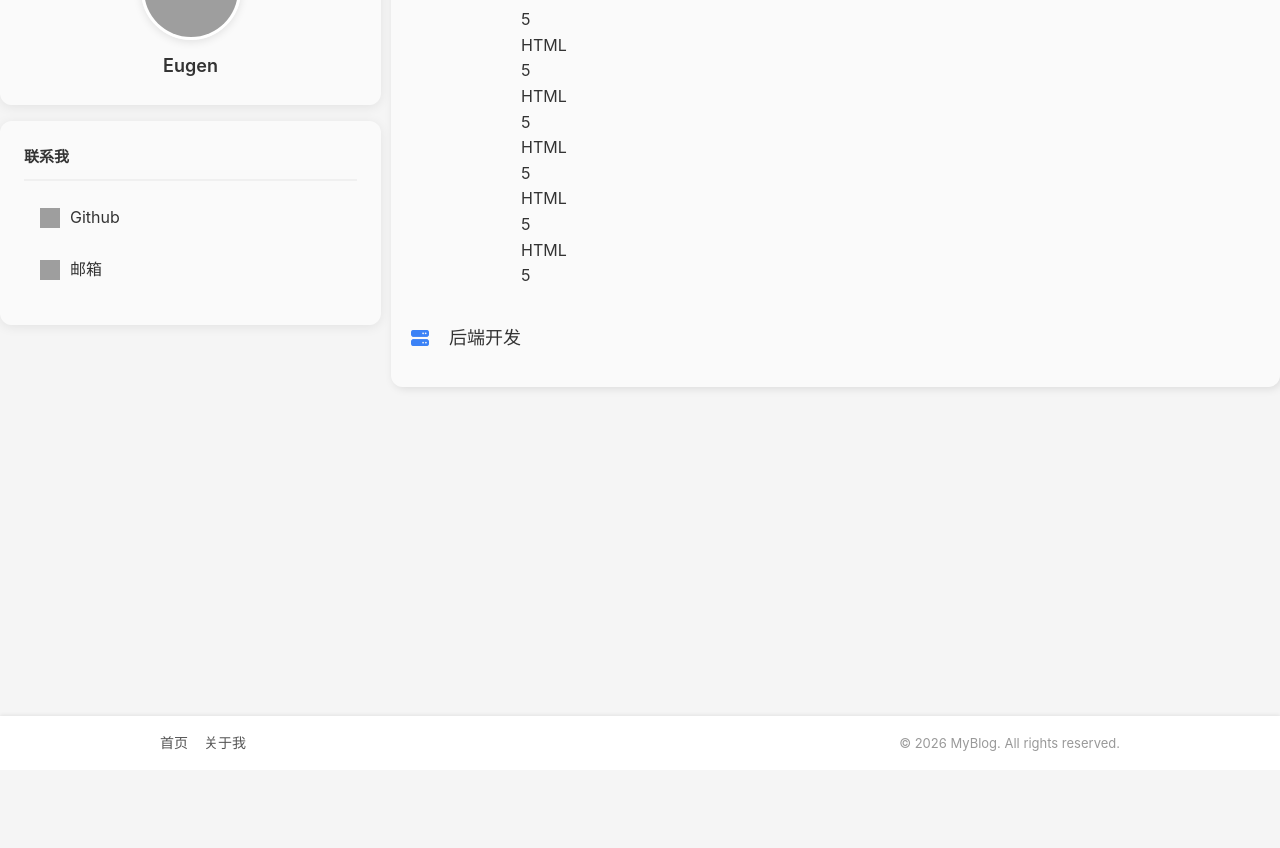
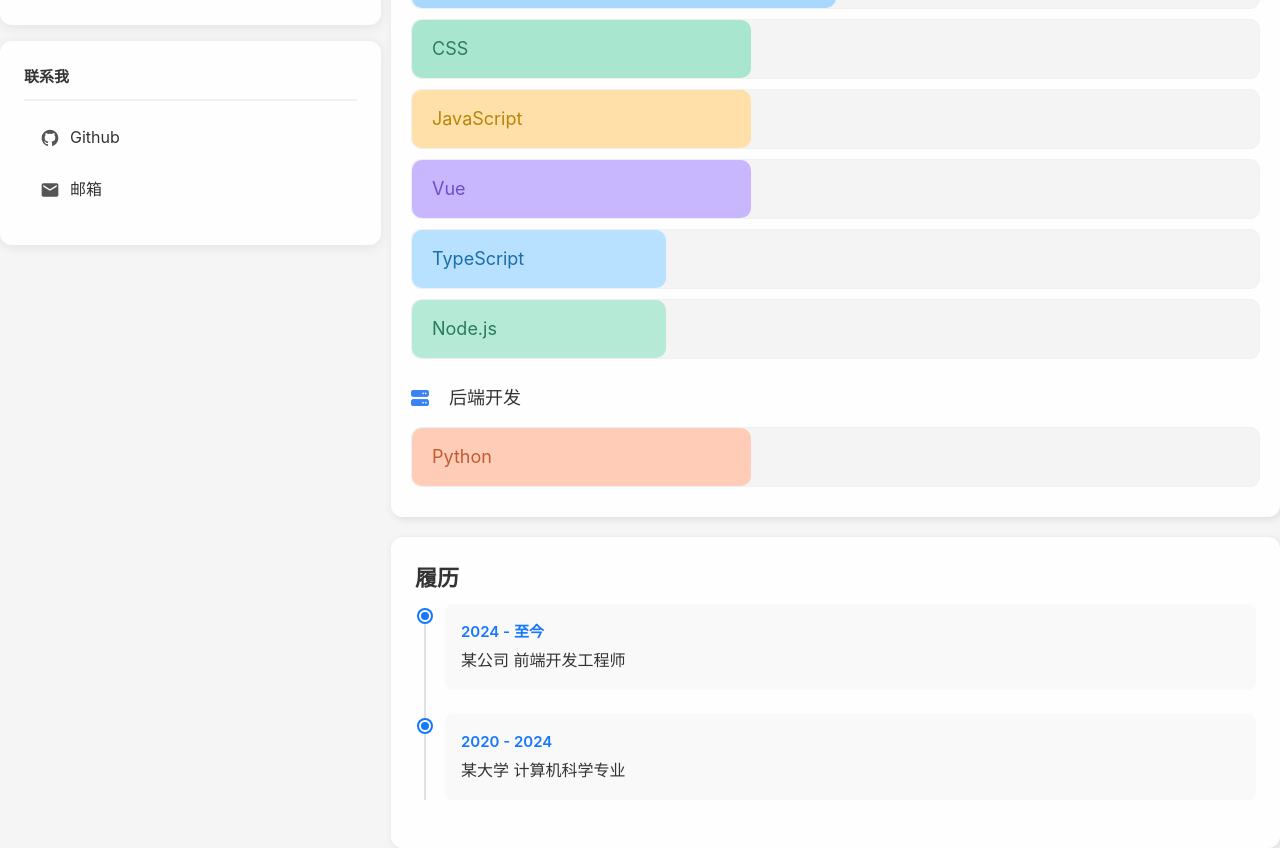
Before and after one commit to lantianxiadejiyuyun/my-blog, a Vue app in the folder vue/: page /aboutme in a window 1280 px wide. Shown: the part 460-1308 px from the top of the page. Before the commit the page ends 1230 px from the top, so only its background shows below. Built offline with nearby package versions, Linux system fonts and the light colour scheme; grey boxes are pictures that could not be loaded; the HTML template or start-up script is replaced by a standard one.

Commit message:
先改成这样吧

```diff
--- a/vue/src/App.vue
+++ b/vue/src/App.vue
@@ -33,7 +33,7 @@ import BottomBarCommponets from "@/commpoents/BottomBarCommponets.vue";
   box-shadow: 2px 2px 8px rgba(0, 0, 0, 0.1);
   margin-bottom:20px;
   border-radius: 12px;
-  background: rgba(255, 255, 255, 0.5);
+  background: rgba(255, 255, 255, 0.9);
 }
 
 *,
--- a/vue/src/views/AboutMe.vue
+++ b/vue/src/views/AboutMe.vue
@@ -19,11 +19,11 @@
           <div class="list-box">
             <a class="tel-item" href="https://github.com/lantianxiadejiyuyun" target="_blank"
                title="GitHub">
-              <img src="../../imgs/aboutme/github.svg" alt="GitHub" width="20" height="20">
+              <img src="../../public/imgs/aboutme/github.svg" alt="GitHub" width="20" height="20">
               <p>Github</p>
             </a>
             <a class="tel-item" href="mailto:your@email.com" title="Email">
-              <img src="../../imgs/aboutme/email.svg" alt="Email" width="20" height="20">
+              <img src="../../public/imgs/aboutme/email.svg" alt="Email" width="20" height="20">
               <p>邮箱</p>
             </a>
           </div>
@@ -39,26 +39,55 @@
             <div class="tree-item">
               <img src="../../public/imgs/aboutme/skill-tree/web.png" alt="前端开发">
               <p>前端开发</p>
+            </div>
+
             <div class="skill-list">
               <div class="skill" v-for="(item,i) in myScoreConfig.web" :key="i">
-                  <div class="name">
-                    {{item.name}}
+                <p :style="{ color: item.color }">
+                  {{ item.name }}
+                </p>
+                <div class="back"
+                     :style="{ width: getSkillBackWidth(item.score), backgroundColor: item.backcolor }"></div>
+              </div>
             </div>
 
-                  <div class="container">
-                    <div class="progress"></div>
+            <div class="tree-item">
+              <img src="../../public/imgs/aboutme/skill-tree/server.png" alt="后端开发">
+              <p>后端开发</p>
             </div>
-                  <div class="score">
-                    {{item.score}}
+
+            <div class="skill-list">
+              <div class="skill" v-for="(item,i) in myScoreConfig.server" :key="i">
+                <p :style="{ color: item.color }">
+                  {{ item.name }}
+                </p>
+                <div class="back"
+                     :style="{ width: getSkillBackWidth(item.score), backgroundColor: item.backcolor }"></div>
               </div>
             </div>
           </div>
         </div>
-            <div class="tree-item">
-              <img src="../../public/imgs/aboutme/skill-tree/server.png" alt="后端开发">
-              <p>后端开发</p>
+        <div class="introduction box">
+          <div class="title">
+            履历
+          </div>
+          <div class="timeline">
+            <div class="timeline-item">
+              <div class="timeline-dot"></div>
+              <div class="timeline-content">
+                <h3>2024 - 至今</h3>
+                <p>某公司 前端开发工程师</p>
               </div>
             </div>
+            <div class="timeline-item">
+              <div class="timeline-dot"></div>
+              <div class="timeline-content">
+                <h3>2020 - 2024</h3>
+                <p>某大学 计算机科学专业</p>
+              </div>
+            </div>
+          </div>
+
         </div>
       </div>
     </div>
@@ -66,43 +95,57 @@
 </template>
 
 <script setup lang="ts">
-import {onMounted, onUnmounted, ref} from 'vue'
+import {computed, onMounted, onUnmounted, ref} from 'vue'
 
 const myScoreConfig = ref({
-  web:[
+  web: [
     {
-      name:'HTML',
-      score:5,
-      backcolor:''
-    },{
-      name:'HTML',
-      score:5,
-      backcolor:''
-    },{
-      name:'HTML',
-      score:5,
-      backcolor:''
-    },{
-      name:'HTML',
-      score:5,
-      backcolor:''
-    },{
-      name:'HTML',
-      score:5,
-      backcolor:''
-    },{
-      name:'HTML',
-      score:5,
-      backcolor:''
+      name: 'HTML',
+      score: 5,
+      backcolor: '#a8d8ff',
+      color: '#1a73ab',
+    }, {
+      name: 'CSS',
+      score: 4,
+      backcolor: '#a8e6cf',
+      color: '#2e7d5b',
+    }, {
+      name: 'JavaScript',
+      score: 4,
+      backcolor: '#ffe0a8',
+      color: '#b8860b',
+    }, {
+      name: 'Vue',
+      score: 4,
+      backcolor: '#c8b6ff',
+      color: '#6a4fc9',
+    }, {
+      name: 'TypeScript',
+      score: 3,
+      backcolor: '#b8e0ff',
+      color: '#1a6fa8',
+    }, {
+      name: 'Node.js',
+      score: 3,
+      backcolor: '#b5ead7',
+      color: '#2b7a5f',
     }
   ],
-  server:[
-
+  server: [
+    {
+      name: 'Python',
+      score: 4,
+      backcolor: '#ffccb8',
+      color: '#c45a32',
+    }
   ]
 })
 
+const getSkillBackWidth = ((score: number) => {
+  return (score / 10 * 100) + '%'
+})
+
 onMounted(() => {
-
 })
 
 onUnmounted(() => {
@@ -112,16 +155,28 @@ onUnmounted(() => {
 
 <style lang="scss" scoped>
 .content {
+  position: relative;
+
   .header-box {
-    width: 100%;
-    background: linear-gradient(to bottom, rgba(0, 0, 0, 0), rgba(255, 255, 255, 0.9)), url("../../public/imgs/aboutme/top-back.png");
-    background-repeat: no-repeat;
+    position: relative;
+    background: url("../../public/imgs/aboutme/top-back.png");
     background-size: cover;
     height: 40vh;
   }
 
+  .header-box::after {
+    content: '';
+    position: absolute;
+    top: 0;
+    left: 0;
+    width: 100%;
+    height: 100%;
+    background: linear-gradient(to bottom, transparent, #fff);
+  }
 
   .main {
+    top: -10vh;
+    position: relative;
     max-width: 1600px;
     min-width: 1000px;
     min-height: 100vh;
@@ -137,6 +192,8 @@ onUnmounted(() => {
         padding: 24px;
         margin-bottom: 16px;
         box-shadow: 0 2px 12px rgba(0, 0, 0, 0.08);
+
+
       }
 
       .avatar {
@@ -212,11 +269,46 @@ onUnmounted(() => {
       .skill-treee {
         padding: 20px;
 
+        .title {
+          font-size: 22px;
+          font-weight: 600;
+        }
+
         .tree-message {
+
+          .skill-list {
+            display: flex;
+            flex-direction: column;
+
+            .skill {
+              margin-bottom: 10px;
+              padding: 20px;
+              border-radius: 10px;
+              background-color: #f4f4f4;
+              color: #000000;
+              border: 1px solid #f0f0f0;
+              position: relative;
+
+              p {
+                z-index: 20;
+                position: relative;
+                color: black;
+              }
+
+              .back {
+                top: 0;
+                left: 0;
+                position: absolute;
+                height: 100%;
+                border-radius: 10px;
+              }
+            }
+          }
 
           .tree-item {
             padding: 20px 0;
             display: flex;
+          }
 
           img {
             margin: 1px 0 0 0;
@@ -231,6 +323,59 @@ onUnmounted(() => {
           }
         }
       }
+
+      .introduction {
+        padding: 24px;
+
+        .title {
+          font-size: 22px;
+          font-weight: 600;
+          margin-bottom: 8px;
+        }
+
+        .timeline {
+          position: relative;
+          padding-left: 30px;
+
+          &::before {
+            content: '';
+            position: absolute;
+            left: 9px;
+            top: 4px;
+            bottom: 0;
+            width: 2px;
+            background: #e0e0e0;
+          }
+
+          .timeline-item {
+            position: relative;
+            margin-bottom: 24px;
+          }
+
+          .timeline-dot {
+            position: absolute;
+            left: -26px;
+            top: 6px;
+            width: 12px;
+            height: 12px;
+            border-radius: 50%;
+            background: #1677ff;
+            border: 2px solid #fff;
+            box-shadow: 0 0 0 2px #1677ff;
+          }
+
+          .timeline-content {
+            padding: 16px;
+            background: #f9f9f9;
+            border-radius: 8px;
+
+            h3 {
+              font-size: 15px;
+              color: #1677ff;
+              margin-bottom: 4px;
+            }
+          }
+        }
       }
     }
   }
```
Lines whose indentation alone changed are shown as unchanged.
